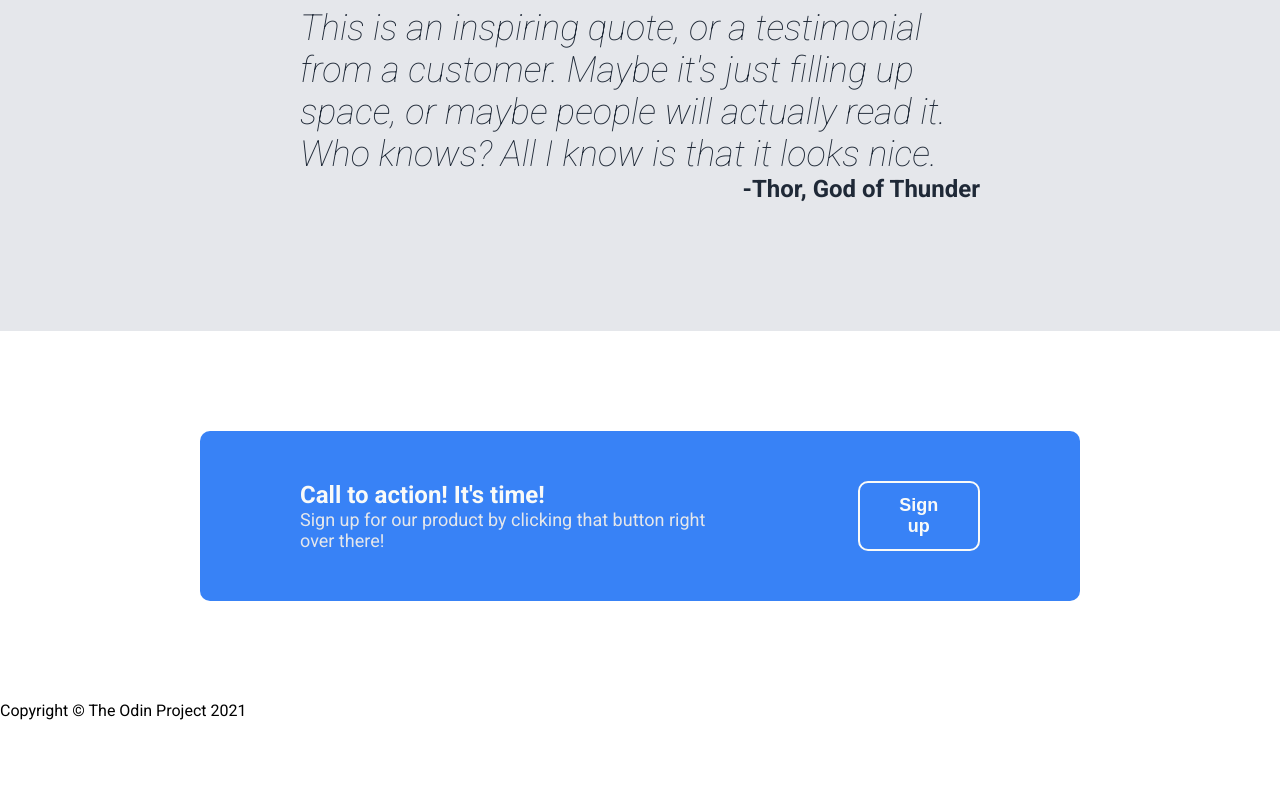
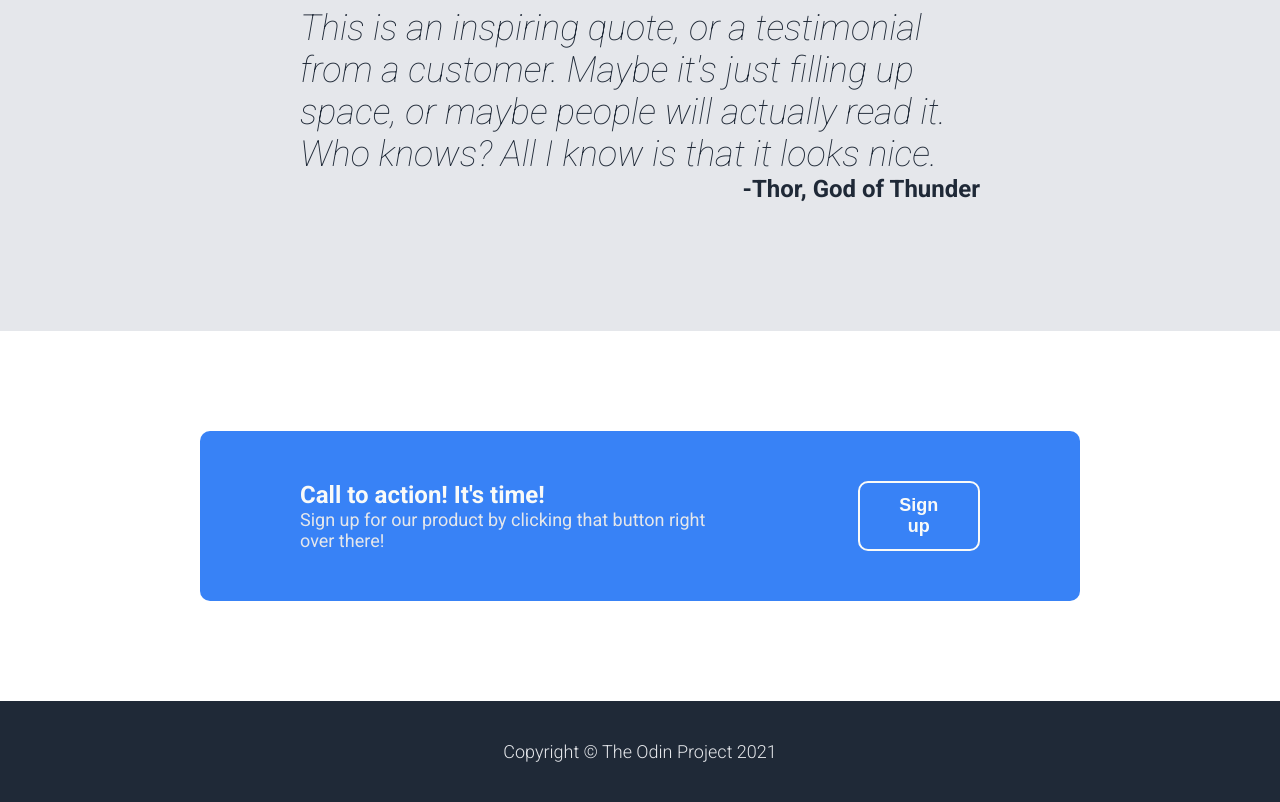
Before and after one commit to nyisaiah/odin-landing-page, a plain HTML site: page index.html in a window 1280 px wide. Shown: the part 1178-1980 px from the top of the page. Before the commit the page ends 1898 px from the top, so only its background shows below. Drawn offline with Linux system fonts and the light colour scheme.

Commit message:
Add style to the footer

```diff
--- a/styles.css
+++ b/styles.css
@@ -183,3 +183,15 @@ body{
     border-style: solid;
 
 }
+
+.footer{
+    background-color: #1f2937;
+    font-size: 18px;
+    color: #e5e7eb;
+    display: flex;
+    justify-content: center;
+    align-items: center;
+    padding-top: 40px;
+    padding-bottom: 40px;
+    font-weight: 300;
+}
```
